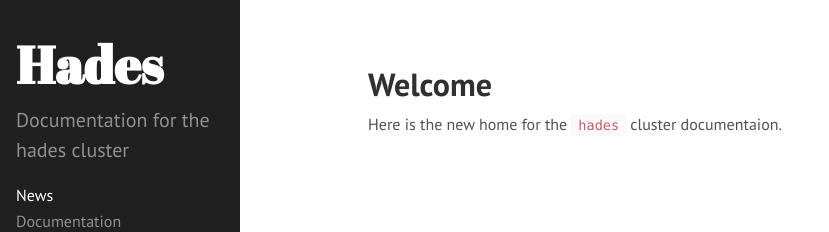
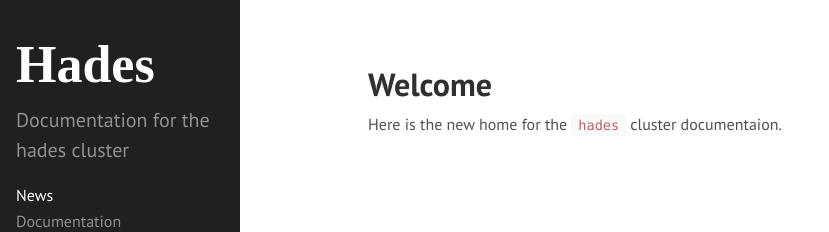
Before and after one commit to hevs-isi/hades, a Jekyll site: the page built from 00-index.md, in a window 1280 px wide. Shown: the top 232 px of the page, without its empty margins (0-829 px from the left). Built offline with Jekyll 4.4.1, drawn with Linux system fonts in a browser that asks for light colours.

Commit message:
Abril is buggy on chromium, stay on serif

```diff
--- a/public/css/hyde.css
+++ b/public/css/hyde.css
@@ -89,7 +89,7 @@ html {
 .sidebar-about h1 {
   color: #fff;
   margin-top: 0;
-  font-family: "Abril Fatface", serif;
+  font-family: serif;
   font-size: 3.25rem;
 }
 
```
